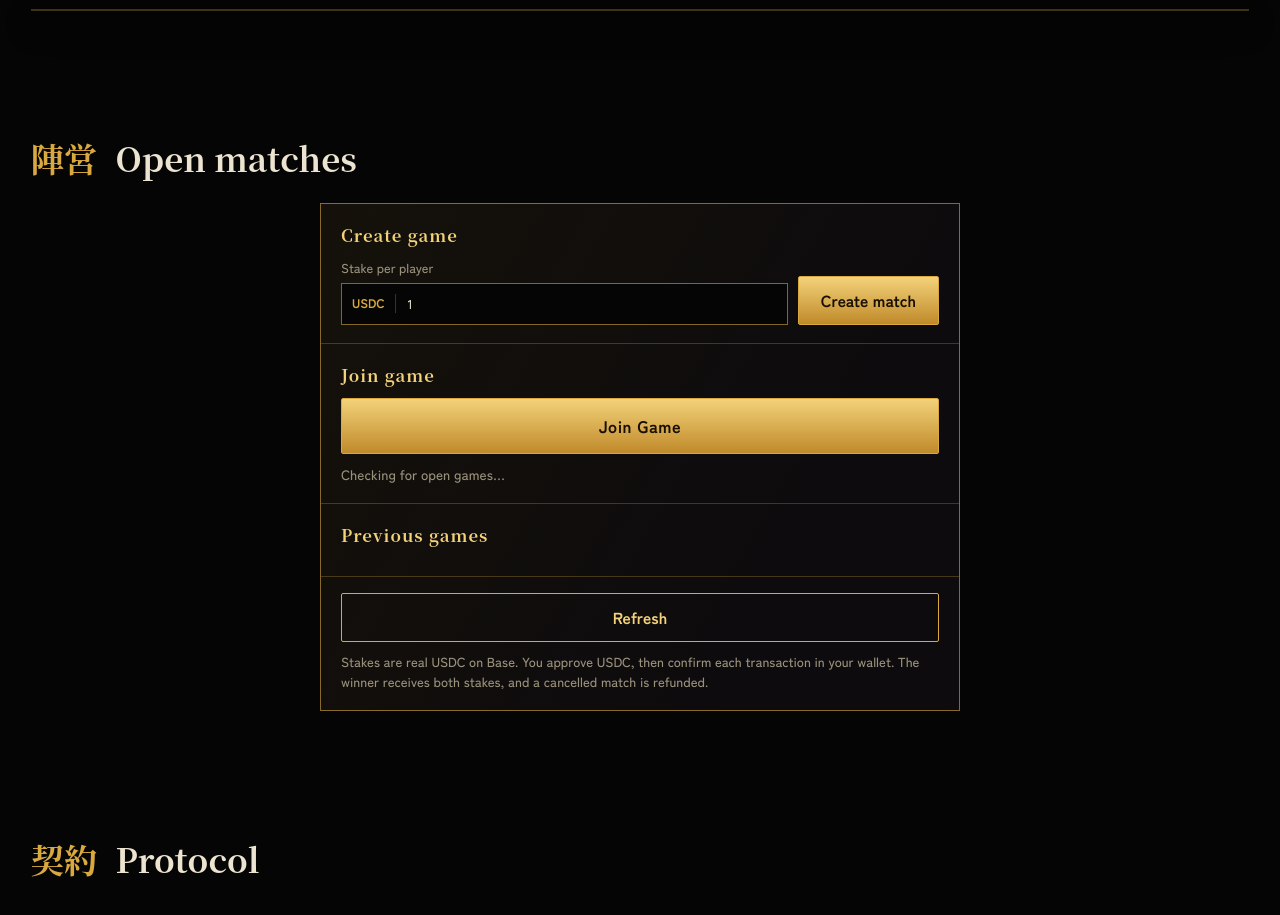
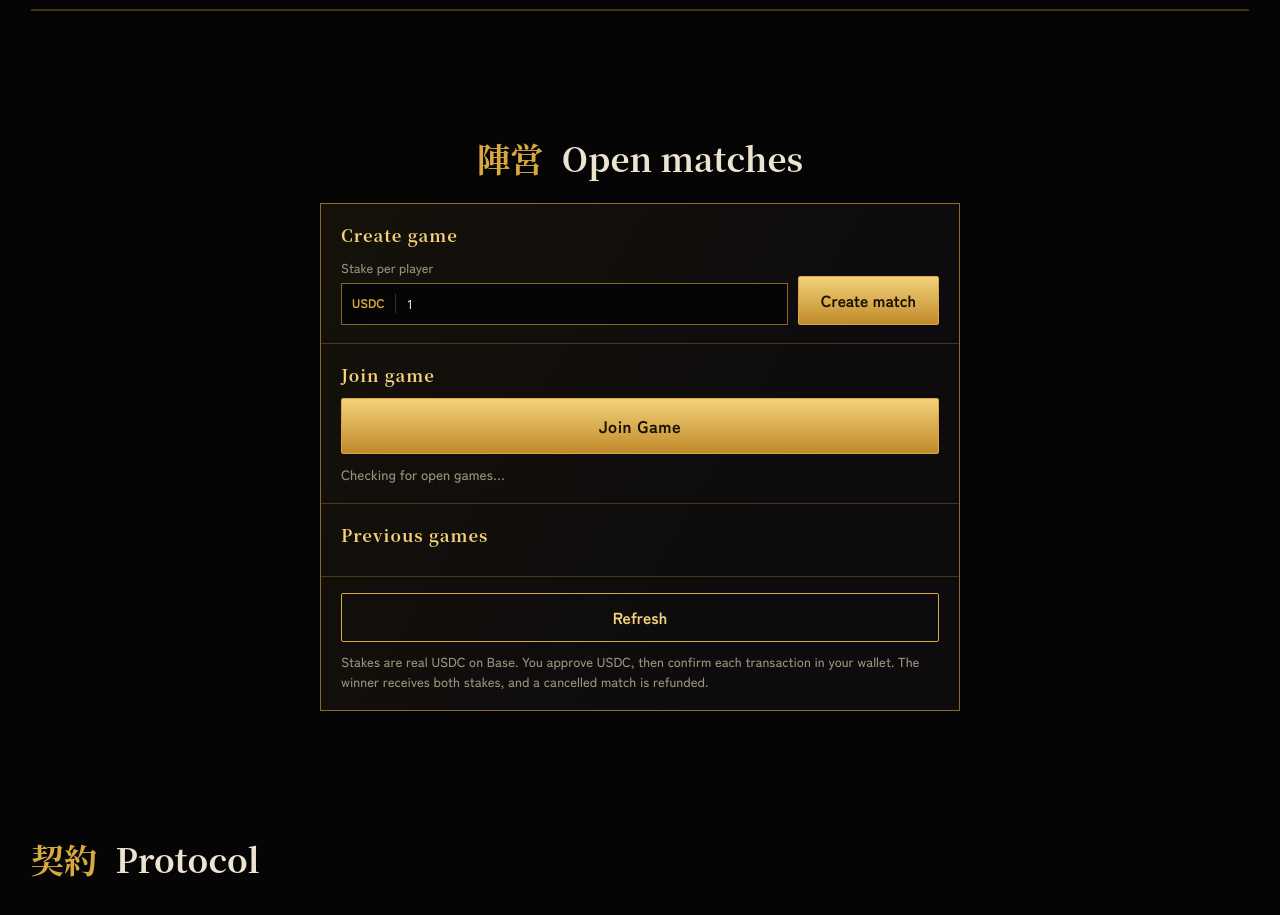
Before and after one commit to DeanoBones/FiveDragons, a plain HTML site: page index.html in a window 1280 px wide. Shown: the part 800-1715 px from the top of the page. Drawn offline with nearby package versions, Linux system fonts and the light colour scheme; a web font is replaced by a local one.

Commit message:
centerlobby

```diff
--- a/index.html
+++ b/index.html
@@ -107,6 +107,7 @@ code { font-family: ui-monospace, SFMono-Regular, Menlo, Consolas, monospace; fo
 .section-head { display: flex; align-items: baseline; justify-content: space-between; gap: 16px; flex-wrap: wrap; margin-bottom: 18px; }
 .section-head h2 { margin: 0; font-family: var(--serif); font-weight: 800; font-size: clamp(1.5rem, 2.6vw, 2.1rem); }
 .section-head h2 span { color: var(--gold); margin-right: 10px; }
+.lobby .section-head { justify-content: center; text-align: center; }
 .section-sub { margin: 0; color: var(--muted); }
 
 /* ---------- HUD ---------- */
```
